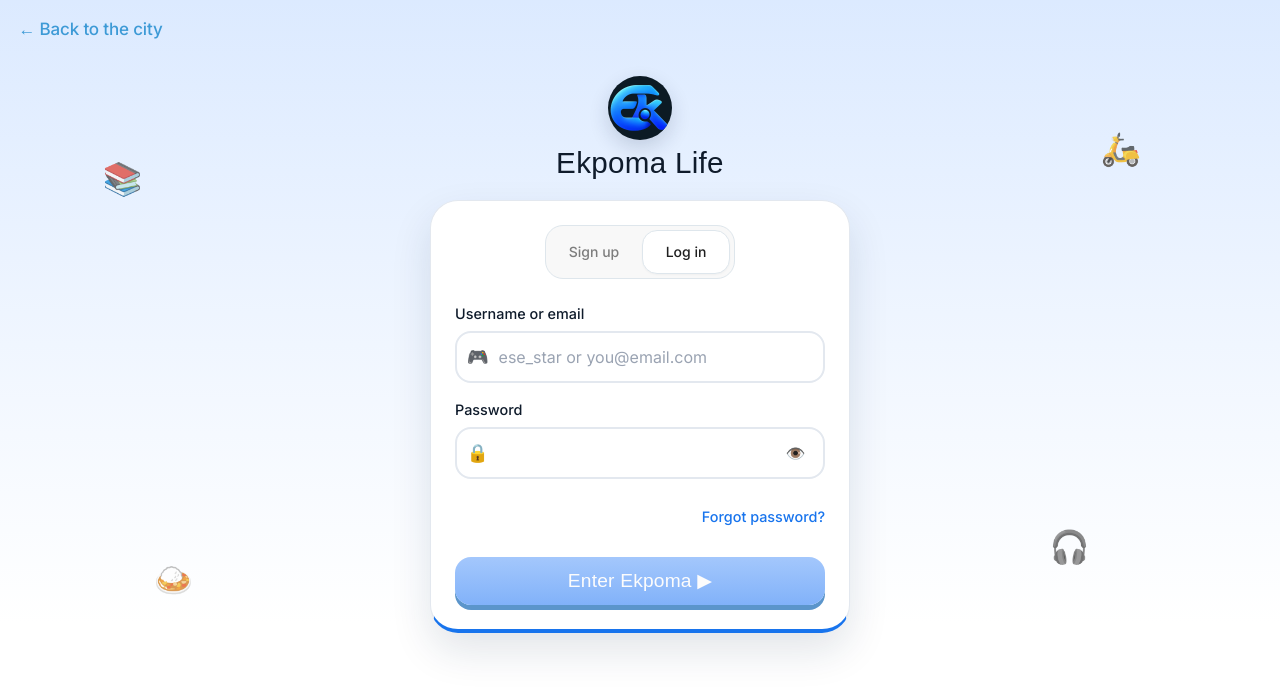
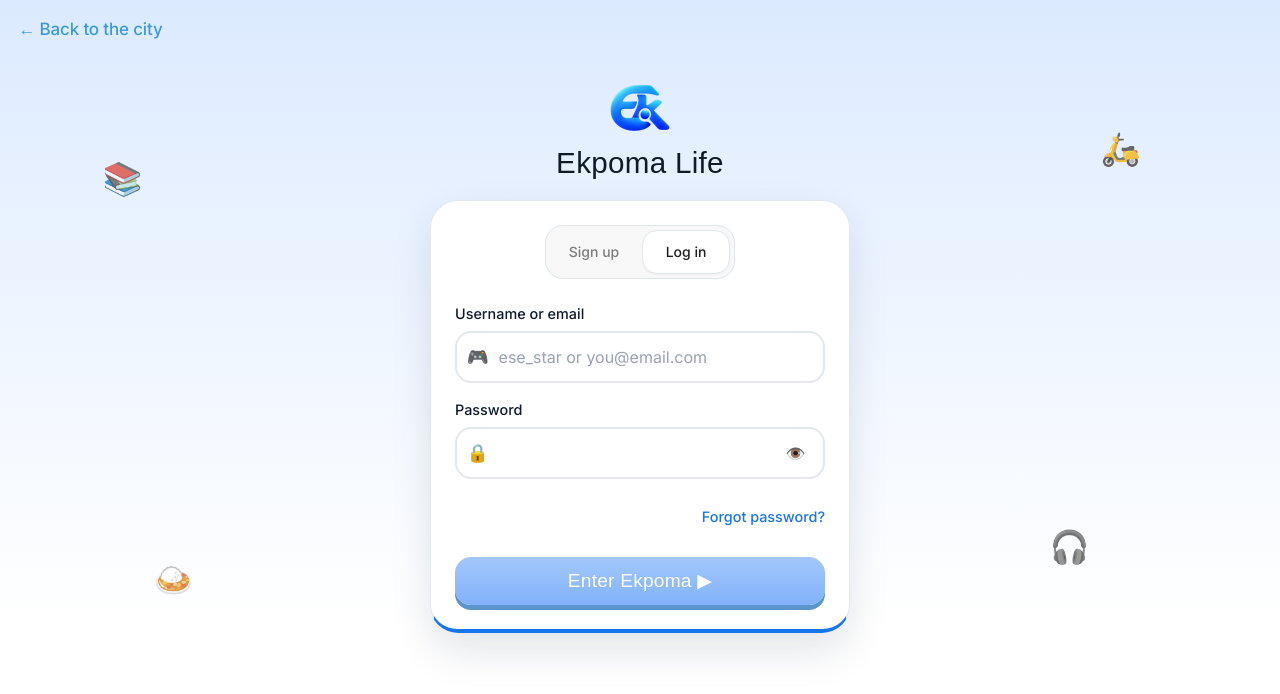
Before and after one commit to Chidoskyvictor/ekpomalife, a Next.js app: page /login in a window 1280 px wide. Shown: the top 694 px of the page. Built offline with nearby package versions, Linux system fonts and the light colour scheme; no server answers.

Commit message:
Logo without container; prod always uses api.ekpomalife.app

```diff
--- a/components/auth/auth.module.css
+++ b/components/auth/auth.module.css
@@ -89,10 +89,7 @@
 .heroMark {
   width: clamp(52px, 14vw, 64px);
   height: clamp(52px, 14vw, 64px);
-  border-radius: 50%;
-  object-fit: cover;
-  background: #0c1a24;
-  box-shadow: 0 8px 20px rgba(18, 40, 70, 0.16);
+  object-fit: contain;
 }
 
 .heroTitle {
```
